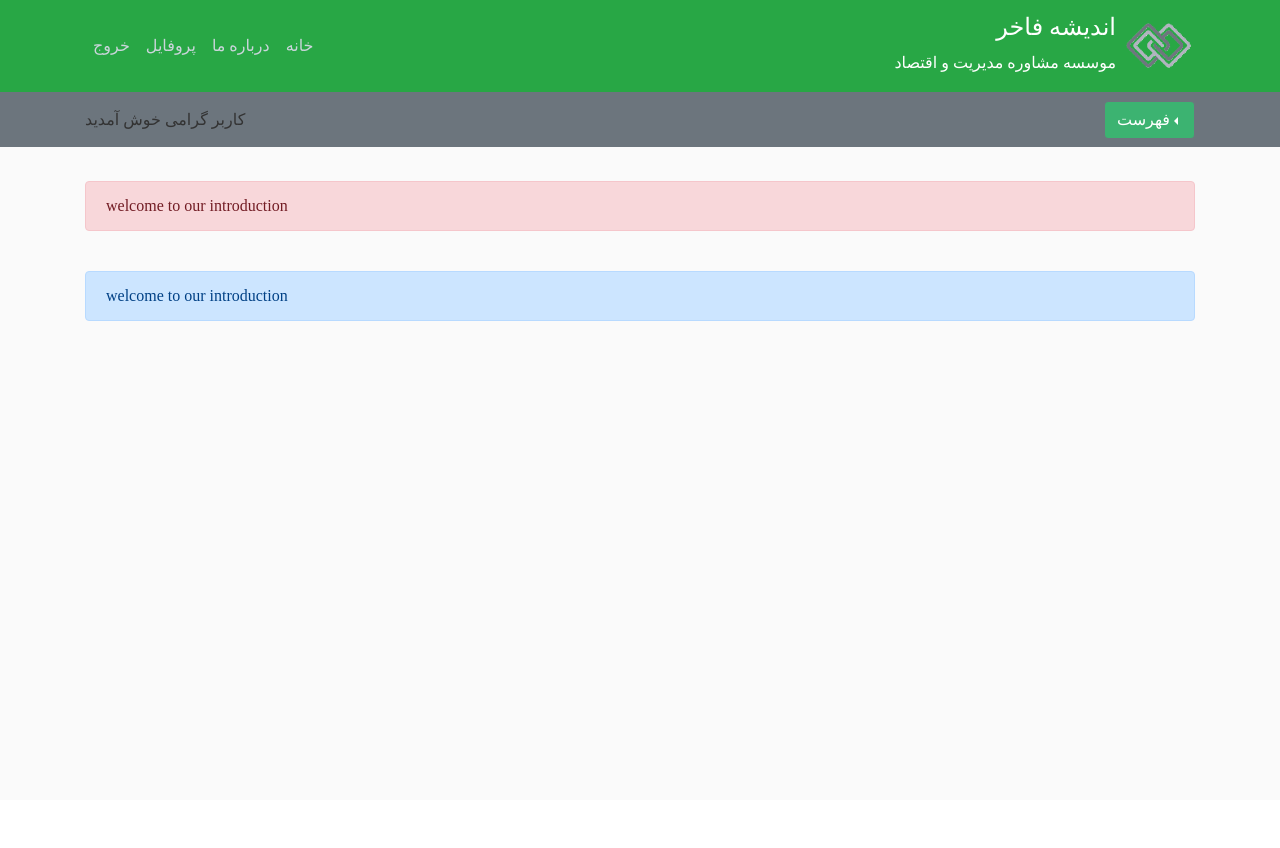
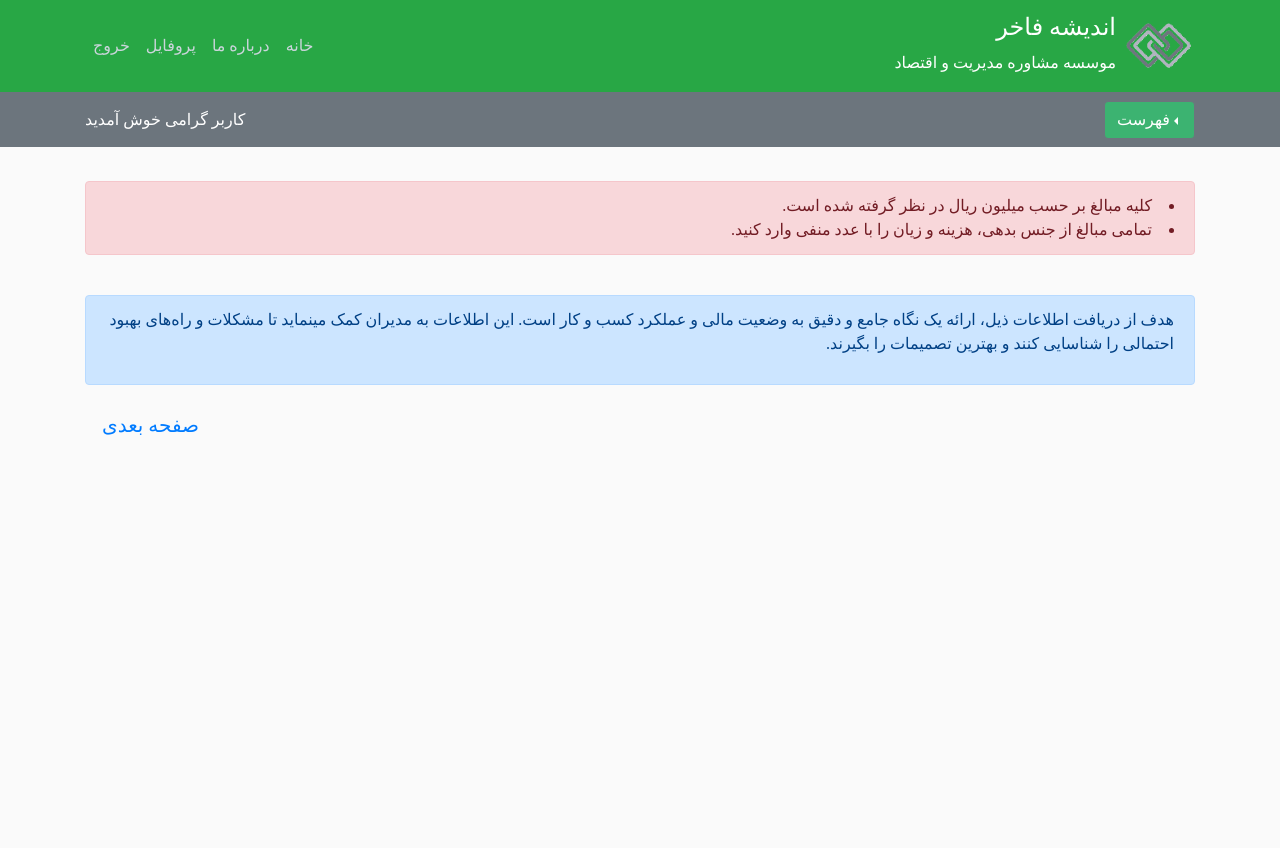
Before and after one commit to Hosseincpl/flask_deploy, a Flask app: page /Introduction in a window 1280 px wide. Before the commit the page ends 321 px from the top, so only its background shows below. Run offline with Flask 3, Linux system fonts and the light colour scheme; a user stored in the database is signed in; some libraries are stand-ins or nearby versions; some web fonts are replaced.

Commit message:
add allert and nxt-btn to introduction

```diff
--- a/flaskblog/static/main.css
+++ b/flaskblog/static/main.css
@@ -137,3 +137,6 @@
       height: auto;
       margin-left: 10px;
   }
+  html, body {
+    height: 100%;
+}
--- a/flaskblog/templates/Introduction.html
+++ b/flaskblog/templates/Introduction.html
@@ -2,11 +2,13 @@
 {% block content %}
 <br>
 <div class="alert alert-danger" role="alert">
-    <span>welcome to our introduction</span>
+    <li class="text-right">کلیه مبالغ بر حسب میلیون ریال در نظر گرفته شده است.</li>
+    <li class="text-right">تمامی مبالغ از جنس بدهی، هزینه و زیان را با عدد منفی  وارد کنید.</li>
 </div>
 <br>
 <div class="alert alert-primary" role="alert">
-    <span>welcome to our introduction</span>
+    <p class="text-right">هدف از دریافت اطلاعات ذیل، ارائه یک نگاه جامع و دقیق به وضعیت مالی و عملکرد کسب و کار است. این اطلاعات به مدیران کمک مینماید تا مشکلات و راه‌های بهبود احتمالی را شناسایی کنند و بهترین تصمیمات را بگیرند.</span>
 </div>
+<a href="/BalanceSheet" class="btn btn-lg next-btn justify-start">صفحه بعدی</a>
 
 {% endblock content %}
--- a/flaskblog/templates/layout.html
+++ b/flaskblog/templates/layout.html
@@ -74,7 +74,7 @@
             <a class="dropdown-item" href="{{ url_for('HumanResources') }}" style="color: rgb(38, 197, 62); ">منابع انسانی</a>
           </div>
             </div>
-            <span>کاربر گرامی خوش آمدید</span>
+            <span class="text-white">کاربر گرامی خوش آمدید</span>
             </div>
           </nav>
     </header>
```
